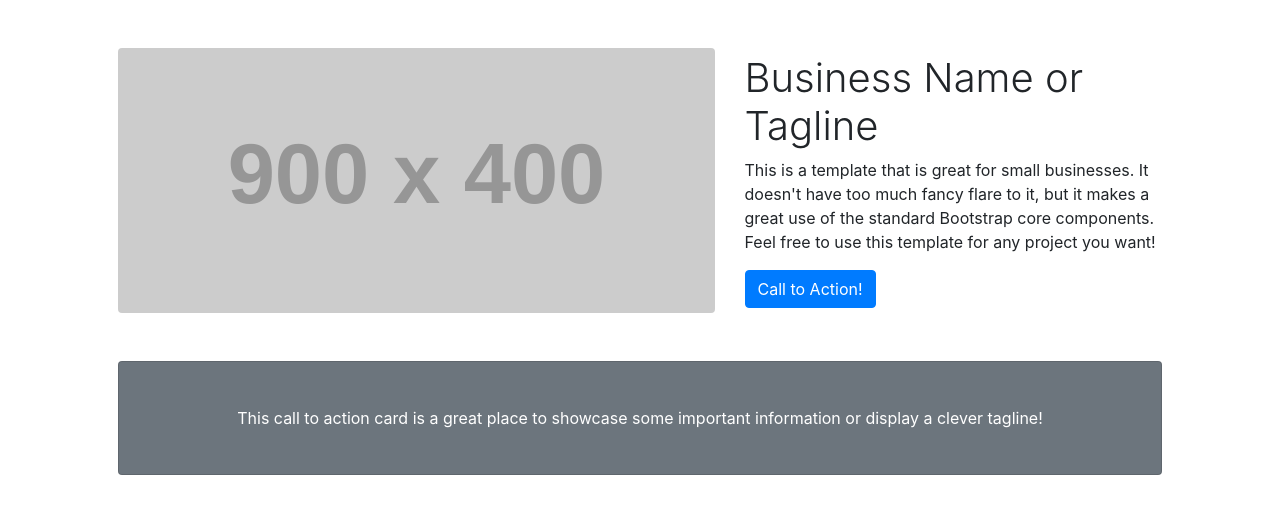
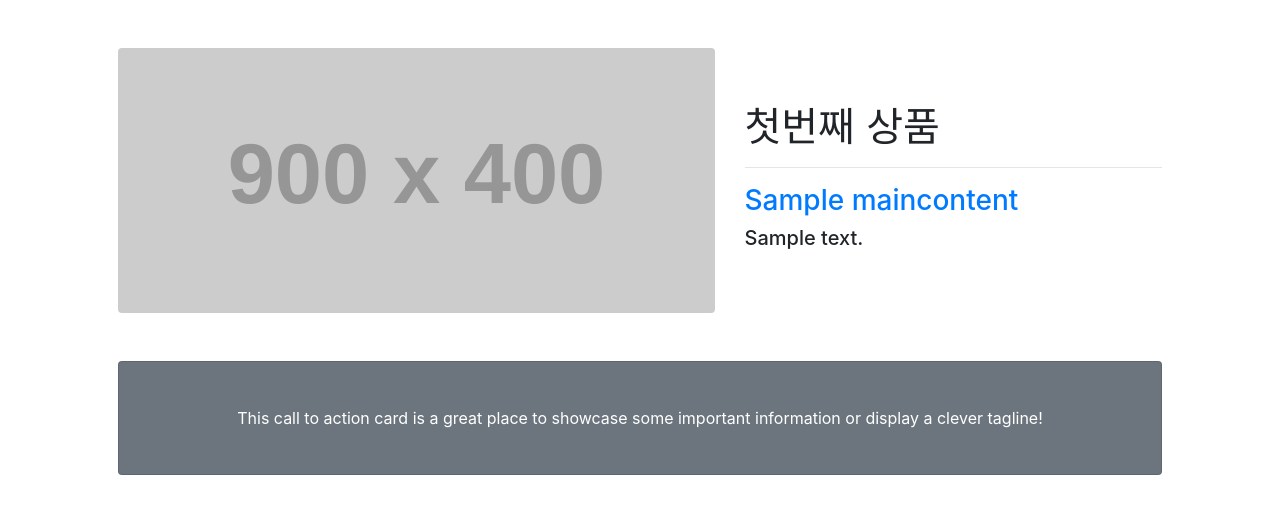
Before and after one commit to mocakosan/django_lec, a Django app: page /mysite/ in a window 1280 px wide. Shown: the part 56-563 px from the top of the page. Run offline with Django 4.2, Linux system fonts and the light colour scheme; tables that the repository leaves empty hold one stand-in row (values such as "Sample post"); grey boxes labelled with a size stand in for pictures from a placeholder-image service; parts of the project's set-up code (start-up, migrations or seed data) failed here and were passed over; some libraries are stand-ins or nearby versions.

Commit message:
2주차 django 개발 시작 v.1.1

```diff
--- a/templates/mysite/content_list.html
+++ b/templates/mysite/content_list.html
@@ -35,9 +35,16 @@
             <div class="row gx-4 gx-lg-5 align-items-center my-5">
                 <div class="col-lg-7"><img class="img-fluid rounded mb-4 mb-lg-0" src="https://dummyimage.com/900x400/dee2e6/6c757d.jpg" alt="..." /></div>
                 <div class="col-lg-5">
-                    <h1 class="font-weight-light">Business Name or Tagline</h1>
-                    <p>This is a template that is great for small businesses. It doesn't have too much fancy flare to it, but it makes a great use of the standard Bootstrap core components. Feel free to use this template for any project you want!</p>
-                    <a class="btn btn-primary" href="#!">Call to Action!</a>
+                    <h1 class="font-weight-light">첫번째 상품</h1>
+                    {% if content_list %}
+                        {% for content in content_list %}
+                            <hr/>
+                            <h3><a href="/misite/{{ content.id }}">{{ content.title }}</a> </h3>
+                            <h5>{{ content.content }}</h5>
+                        {% endfor %}
+                    {% else %}
+                        <p>content가 없습니다.</p>
+                    {% endif %}
                 </div>
             </div>
             <!-- Call to Action-->
```
